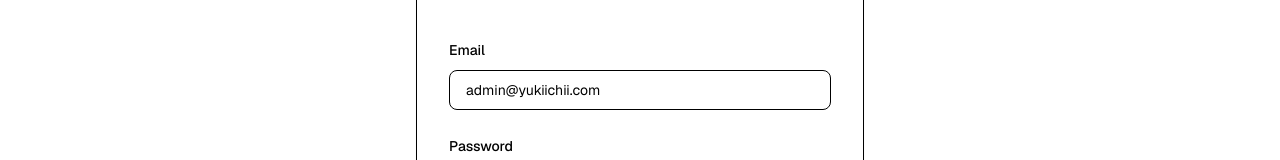
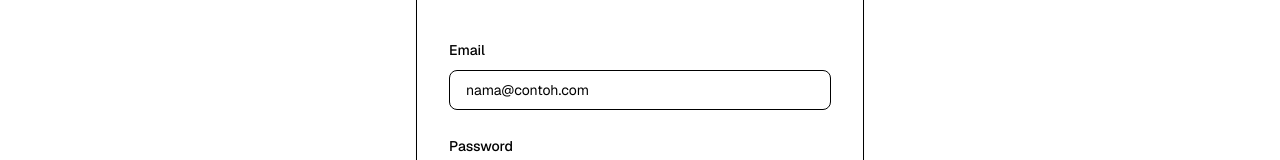
Before and after one commit to Zuyaze/yukiichii, a Next.js app: page /login in a window 1280 px wide. Shown: the part 369-529 px from the top of the page. Built offline with nearby package versions, Linux system fonts and the light colour scheme.

Commit message:
Fix login input focus border disappearing + generic email placeholder

```diff
--- a/src/app/(public)/login/page.tsx
+++ b/src/app/(public)/login/page.tsx
@@ -67,11 +67,11 @@ export default function LoginPage() {
                 type="email"
                 value={email}
                 onChange={e => setEmail(e.target.value)}
-                placeholder="admin@yukiichii.com"
+                placeholder="nama@contoh.com"
                 required
                 disabled={loading}
                 autoComplete="email"
-                className="w-full h-10 px-4 py-2 text-sm bg-background text-foreground border border-input rounded-lg placeholder:text-muted-foreground focus:outline-none focus:ring-2 focus:ring-ring focus:border-transparent disabled:opacity-50"
+                className="w-full h-10 px-4 py-2 text-sm bg-background text-foreground border border-input rounded-lg placeholder:text-muted-foreground focus:outline-none focus:ring-2 focus:ring-ring/40 focus:border-primary transition-colors disabled:opacity-50"
               />
             </div>
 
@@ -86,7 +86,7 @@ export default function LoginPage() {
                 required
                 disabled={loading}
                 autoComplete="current-password"
-                className="w-full h-10 px-4 py-2 text-sm bg-background text-foreground border border-input rounded-lg placeholder:text-muted-foreground focus:outline-none focus:ring-2 focus:ring-ring focus:border-transparent disabled:opacity-50"
+                className="w-full h-10 px-4 py-2 text-sm bg-background text-foreground border border-input rounded-lg placeholder:text-muted-foreground focus:outline-none focus:ring-2 focus:ring-ring/40 focus:border-primary transition-colors disabled:opacity-50"
               />
             </div>
 
```
